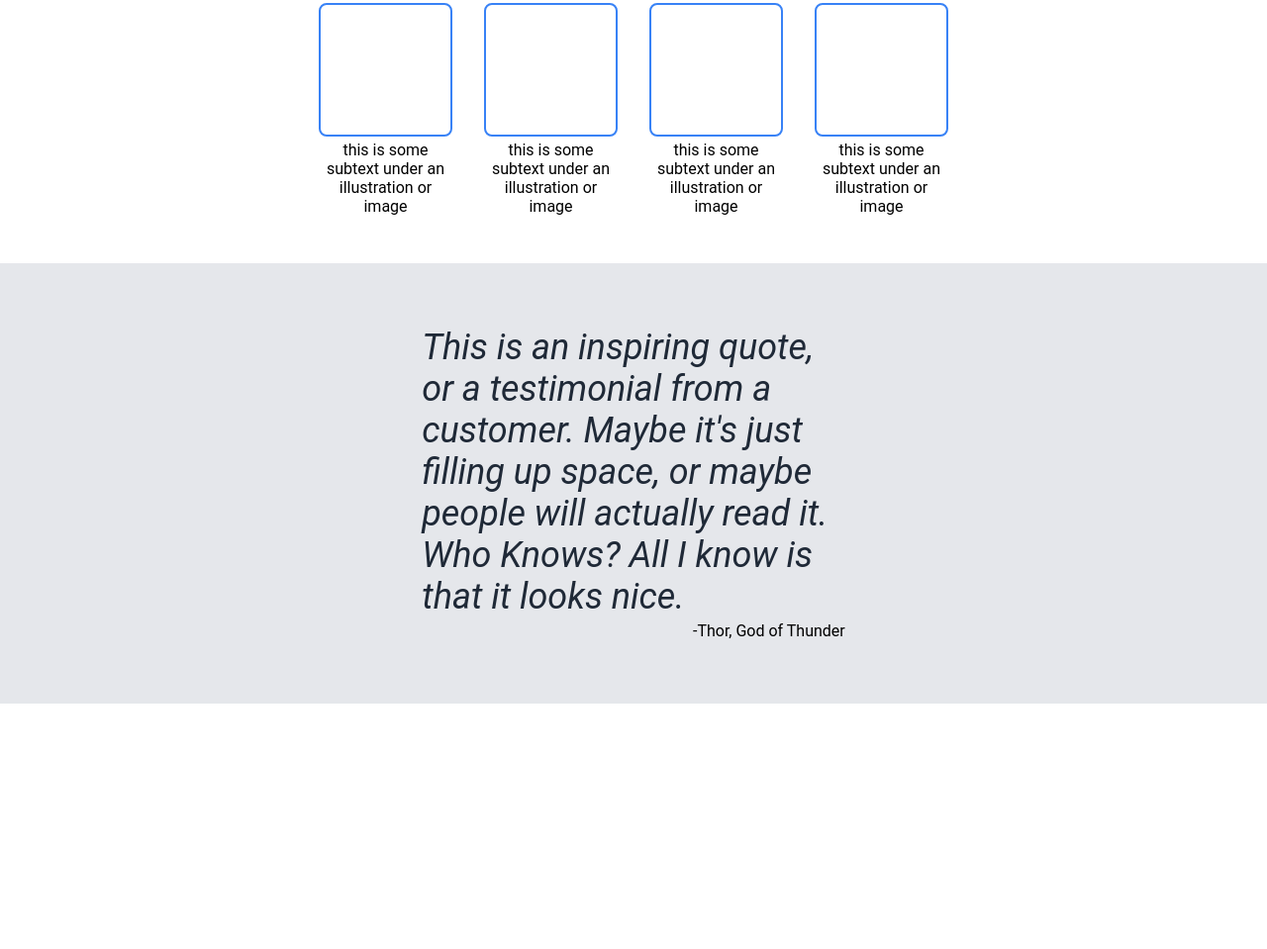
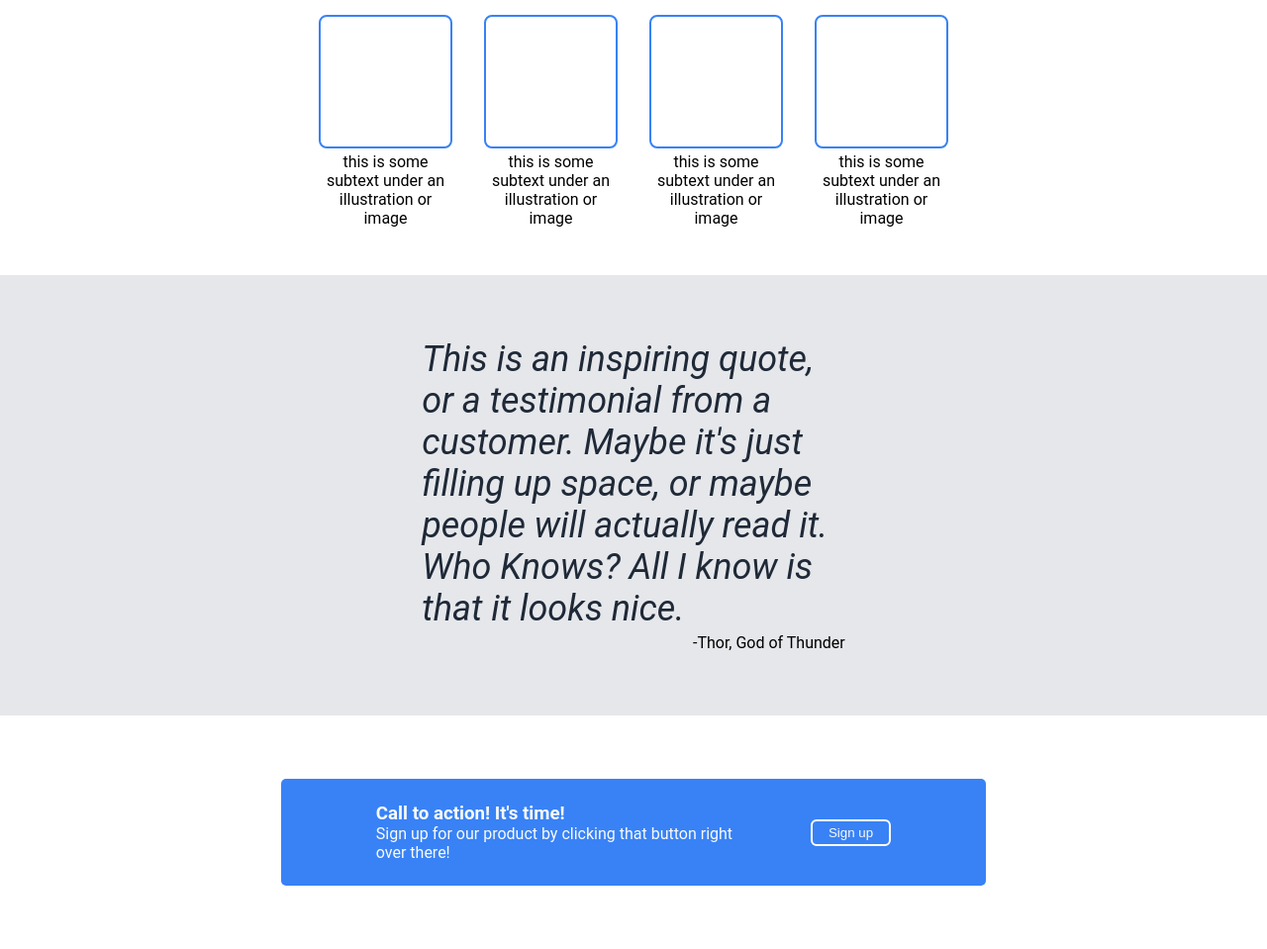
Before and after one commit to AlperSoz/odin-landing-page, a plain HTML site: page index.html in a window 1280 px wide. Shown: the part 454-1413 px from the top of the page at 99% size. Before the commit the page ends 1165 px from the top, so only its background shows below. Drawn offline with Linux system fonts and the light colour scheme.

Commit message:
Implement Call to Action component & change hero button to better resemble design

```diff
--- a/index.html
+++ b/index.html
@@ -59,6 +59,18 @@
             <p class="quote-text">This is an inspiring quote, or a testimonial from a customer. Maybe it's just filling up space, or maybe people will actually read it. Who Knows? All I know is that it looks nice.</p>
             <p class="quote-author">-Thor, God of Thunder</p>
         </div>
+            <!-- Call to action  -->
+        <div class="cta-container">
+            <div class="cta">
+                <div class="cta-left">
+                    <h3 class="cta-heading">Call to action! It's time!</h3>
+                    <p class="cta-text">Sign up for our product by clicking that button right over there!</p>
+                </div>
+                <div class="cta-right">
+                    <button class="cta-button">Sign up</button>
+                </div>
+            </div>
+        </div>
     </div>
 </body>
 </html>
--- a/styles.css
+++ b/styles.css
@@ -54,9 +54,10 @@ ul {
 .hero-button {
     background-color: #3882F6;
     color: white;
-    padding: 4px 12px;
+    padding: 8px 24px;
     border-radius: 6px;
     border:none;
+    margin-top: 4px;
 }
 
 .hero-left, .hero-right {
@@ -130,3 +131,40 @@ ul {
 .quote-author {
     align-self: end;
 }
+
+.cta-container {
+    padding: 64px;
+    display: flex;
+    justify-content: center;
+    align-items: center;
+}
+
+.cta {
+    background-color: #3882F6;
+    display: flex;
+    padding: 24px 96px;
+    border-radius: 5px;
+}
+
+.cta-left {
+    width: 70%;
+}
+
+.cta-right {
+    width: 30%;
+    display: flex;
+    justify-content: end;
+    align-items: center;
+}
+
+.cta-heading, .cta-text {
+    color: #F9FAF8;
+}
+
+.cta-button {
+    padding: 4px 16px;
+    background-color: #3882F6;
+    border: 2px solid white;
+    color: #F9FAF8;
+    border-radius: 6px;
+}
```
